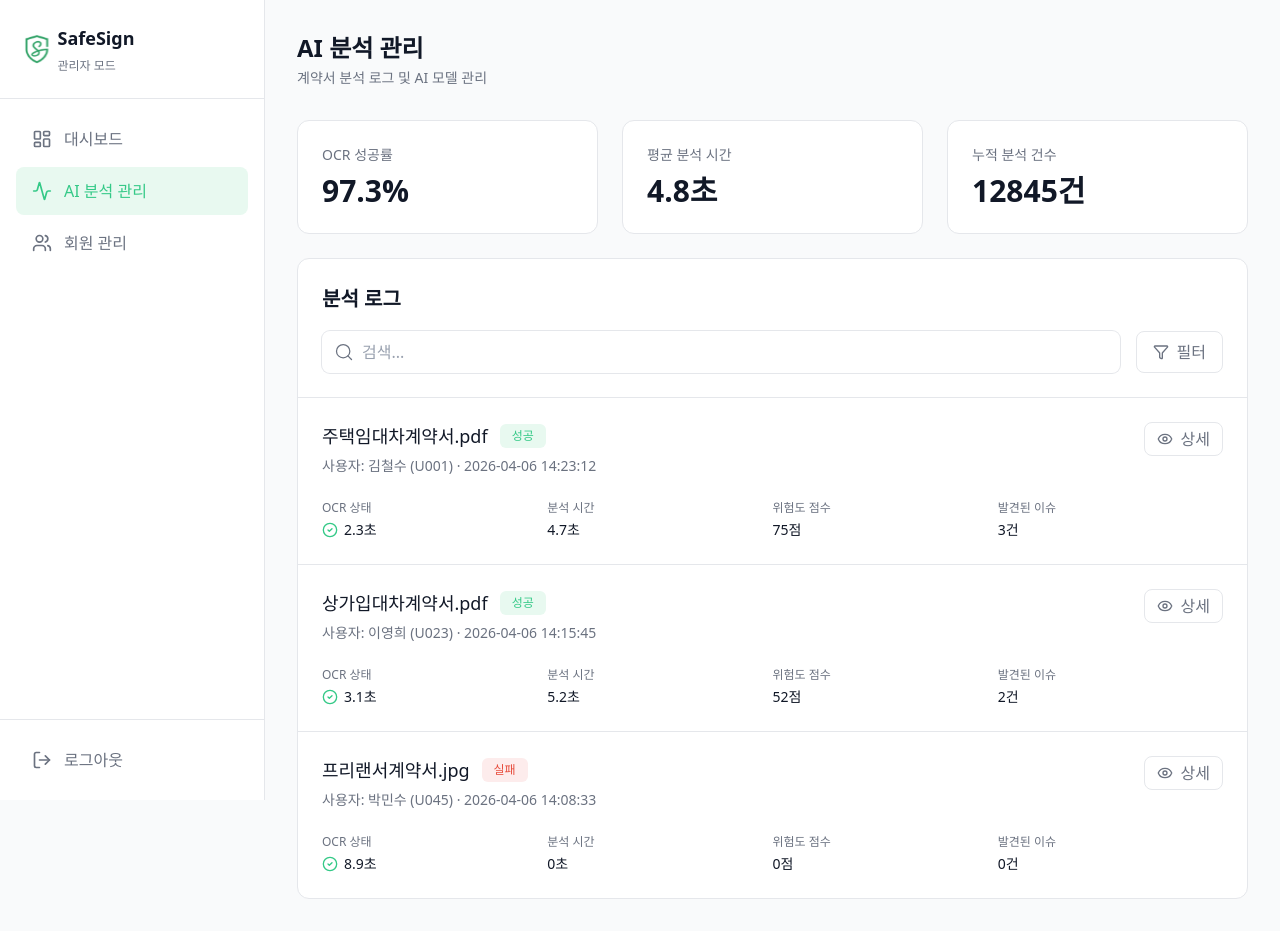
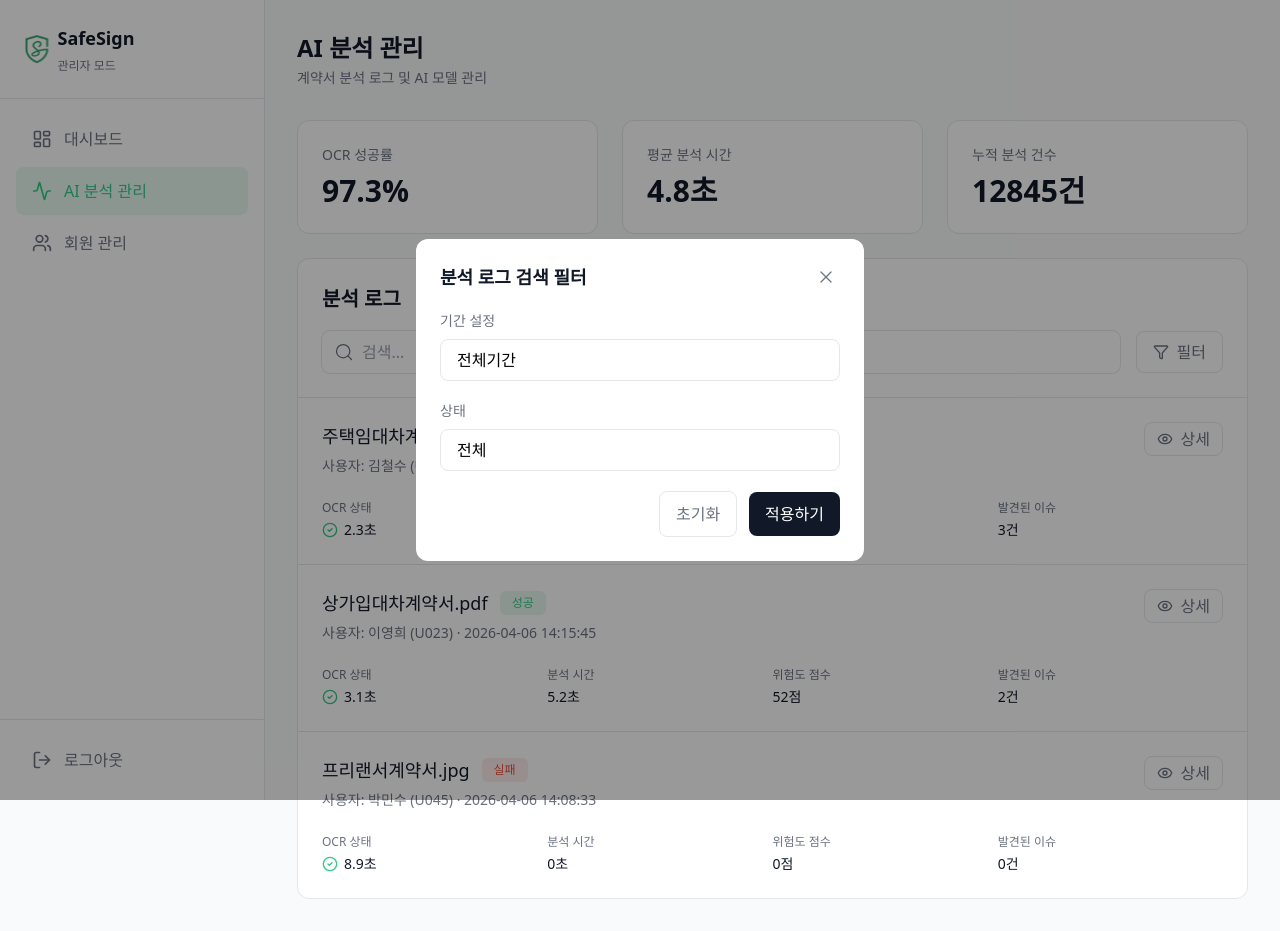
Before and after one commit to SafeSignProject/safeSign-frontend, a React (Vite) app: page /analysis-management in a window 1280 px wide. Both pictures are taken after a click on the button "필터". Built offline with nearby package versions, Linux system fonts and the light colour scheme; a web font is replaced by a local one.

Commit message:
faet: 필터 모달 UI 구현

```diff
--- a/src/components/admin/AnalysisManagement.tsx
+++ b/src/components/admin/AnalysisManagement.tsx
@@ -4,9 +4,12 @@ import { ANALYSIS_LOGS } from '@/mocks/analysisLogs';
 import clsx from 'clsx';
 import { useAtom } from 'jotai';
 import { CircleCheck, Eye, Funnel } from 'lucide-react';
+import { useState } from 'react';
+import AnalysisFilterModal from '../modal/AnalysisFilterModal';
 
 const AnalysisManagement = () => {
   const [keyword, setKeyword] = useAtom(adminAnalysisKeywordAtom);
+  const [isOpenfilterModal, setIsOpenfilterModal] = useState(false);
 
   return (
     <section className='bg-white rounded-xl border border-light-gray py-6 mb-8'>
@@ -26,6 +29,7 @@ const AnalysisManagement = () => {
             label='필터'
             className='border-light-gray h-10.5 border rounded-lg hover:brightness-95 active:brightness-90 text-dark-gray'
             icon={<Funnel size={16} />}
+            onClick={() => setIsOpenfilterModal(true)}
           />
         </div>
       </article>
@@ -93,6 +97,8 @@ const AnalysisManagement = () => {
           {index !== ANALYSIS_LOGS.length - 1 && <div className='h-px w-full bg-light-gray my-6' />}
         </article>
       ))}
+
+      {isOpenfilterModal && <AnalysisFilterModal onClose={() => setIsOpenfilterModal(false)} />}
     </section>
   );
 };
--- a/src/components/layouts/AdminSidebar.tsx
+++ b/src/components/layouts/AdminSidebar.tsx
@@ -40,7 +40,7 @@ const AdminSidebar = () => {
   };
 
   return (
-    <aside className='fixed top-0 left-0 flex flex-col w-66.25 h-screen bg-white z-50 border-r border-light-gray'>
+    <aside className='fixed top-0 left-0 flex flex-col w-66.25 h-screen bg-white z-40 border-r border-light-gray'>
       <div>
         <div className='flex items-center gap-2 p-6'>
           <Logo width={25.53} height={32} />
--- /dev/null
+++ b/src/components/modal/AnalysisFilterModal.tsx
@@ -0,0 +1,138 @@
+import { Check, X } from 'lucide-react';
+import { useState } from 'react';
+import { Button } from '../common';
+
+interface AnalysisFilterModalProps {
+  onClose: () => void;
+}
+
+const AnalysisFilterModal = ({ onClose }: AnalysisFilterModalProps) => {
+  const [isOpenPeriodMenu, setIsOpenPeriodMenu] = useState(false);
+  const [isOpenStatusMenu, setIsOpenStatusMenu] = useState(false);
+  const [selectedPeriodMenu, setSelectedPeriodMenu] = useState('전체기간');
+  const [selectedStatusMenu, setSelectedStatusMenu] = useState('전체');
+
+  const periodMenus = ['전체기간', '오늘', '최근 7일', '최근 30일'];
+  const statusMenus = ['전체', '성공', '실패'];
+
+  return (
+    <div
+      className='fixed inset-0 z-50 flex items-center justify-center bg-black/40'
+      onClick={onClose}
+    >
+      <div
+        className='flex w-md max-w-[90%] flex-col space-y-5 overflow-visible rounded-xl bg-white p-6'
+        onClick={(e) => e.stopPropagation()}
+      >
+        <article className='flex items-center justify-between'>
+          <p className='text-lg leading-7 font-semibold text-dark'>분석 로그 검색 필터</p>
+
+          <button
+            type='button'
+            onClick={onClose}
+            className='rounded-full bg-white p-1 text-dark-gray transition hover:brightness-95 active:brightness-90'
+          >
+            <X size={20} strokeWidth={1.5} />
+          </button>
+        </article>
+
+        {/* 기간 설정 */}
+        <article className='flex flex-col gap-2'>
+          <p className='text-sm leading-5 font-medium text-dark-gray'>기간 설정</p>
+
+          <div className='relative w-full'>
+            <button
+              type='button'
+              className='w-full rounded-lg border border-light-gray bg-white px-4 py-3 text-left transition hover:brightness-95 active:brightness-90'
+              onClick={() => {
+                setIsOpenPeriodMenu((prev) => !prev);
+                setIsOpenStatusMenu(false);
+              }}
+            >
+              {selectedPeriodMenu}
+            </button>
+
+            {isOpenPeriodMenu && (
+              <div className='absolute top-full left-0 z-10 mt-2 w-full overflow-hidden rounded-lg border border-light-gray bg-white py-1 shadow-md'>
+                {periodMenus.map((menu) => {
+                  const isActive = selectedPeriodMenu === menu;
+
+                  return (
+                    <button
+                      key={menu}
+                      className='flex w-full items-center justify-between bg-white px-4 py-2 text-left text-sm hover:bg-gray-50'
+                      onClick={() => {
+                        setSelectedPeriodMenu(menu);
+                        setIsOpenPeriodMenu(false);
+                      }}
+                    >
+                      <span className='font-medium text-dark'>{menu}</span>
+
+                      {isActive && <Check size={16} className='text-primary' />}
+                    </button>
+                  );
+                })}
+              </div>
+            )}
+          </div>
+        </article>
+
+        {/* 상태 설정 */}
+        <article className='flex flex-col gap-2'>
+          <p className='text-sm leading-5 font-medium text-dark-gray'>상태</p>
+
+          <div className='relative w-full'>
+            <button
+              type='button'
+              className='w-full rounded-lg border border-light-gray bg-white px-4 py-3 text-left transition hover:brightness-95 active:brightness-90'
+              onClick={() => {
+                setIsOpenStatusMenu((prev) => !prev);
+                setIsOpenPeriodMenu(false);
+              }}
+            >
+              {selectedStatusMenu}
+            </button>
+
+            {isOpenStatusMenu && (
+              <div className='absolute top-full left-0 z-10 mt-2 w-full overflow-hidden rounded-lg border border-light-gray bg-white py-1 shadow-md'>
+                {statusMenus.map((menu) => {
+                  const isActive = selectedStatusMenu === menu;
+
+                  return (
+                    <button
+                      key={menu}
+                      className='flex w-full items-center justify-between bg-white px-4 py-2 text-left text-sm hover:bg-gray-50'
+                      onClick={() => {
+                        setSelectedStatusMenu(menu);
+                        setIsOpenStatusMenu(false);
+                      }}
+                    >
+                      <span className='font-medium text-dark'>{menu}</span>
+
+                      {isActive && <Check size={16} className='text-primary' />}
+                    </button>
+                  );
+                })}
+              </div>
+            )}
+          </div>
+        </article>
+
+        <article className='flex items-center justify-end gap-3'>
+          <Button
+            type='button'
+            label='초기화'
+            className='border border-light-gray bg-white text-dark-gray hover:brightness-95 active:brightness-90 py-2.5 rounded-lg leading-6 font-medium'
+          />
+          <Button
+            type='button'
+            label='적용하기'
+            className=' bg-dark text-white hover:brightness-95 active:brightness-90 py-2.5 rounded-lg leading-6 font-medium'
+          />
+        </article>
+      </div>
+    </div>
+  );
+};
+
+export default AnalysisFilterModal;
--- a/src/components/modal/LoginModal.tsx
+++ b/src/components/modal/LoginModal.tsx
@@ -79,9 +79,12 @@ const LoginModal = ({ onClose }: LoginModalProps) => {
   }, [onClose]);
 
   return (
-    <div className='fixed inset-0 flex items-center justify-center bg-black/40' onClick={onClose}>
+    <div
+      className='z-50 fixed inset-0 flex items-center justify-center bg-black/40'
+      onClick={onClose}
+    >
       <div
-        className='z-50 flex w-100 max-w-[90%] flex-col space-y-3 overflow-hidden rounded-lg bg-white p-8'
+        className='flex w-100 max-w-[90%] flex-col space-y-3 overflow-hidden rounded-lg bg-white p-8'
         onClick={(e) => e.stopPropagation()}
       >
         <section className='mb-6 flex items-center justify-start gap-3'>
```
